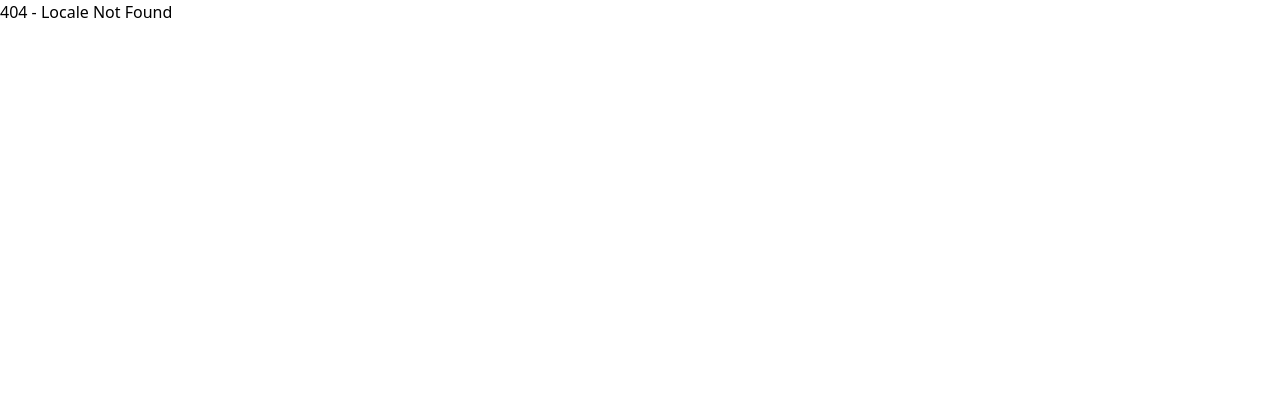
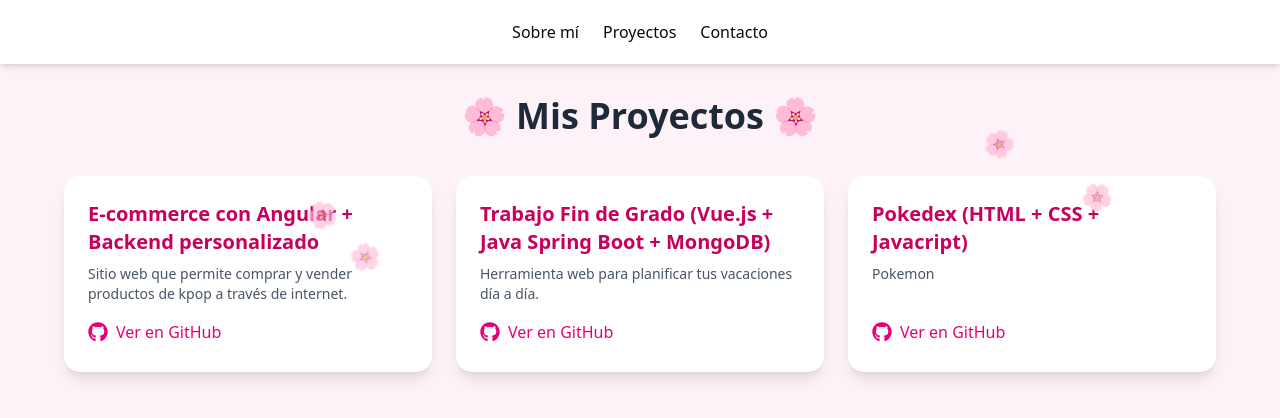
Before and after one commit to mfarinardguez/bymaria-portfolio, a Next.js app: page /projects in a window 1280 px wide. Before the commit this address had no page. Shown: the top 418 px of the page. Built offline with nearby package versions, Linux system fonts and the light colour scheme.

Commit message:
Fix errors

```diff
--- a/package.json
+++ b/package.json
@@ -21,6 +21,7 @@
     "react": "^19.0.0",
     "react-dom": "^19.0.0",
     "react-hook-form": "^7.57.0",
+    "react-icons": "^5.5.0",
     "tailwind-merge": "^3.3.0",
     "zod": "^3.25.56"
   },
--- a/src/app/components/SakuraRain.module.css
+++ /dev/null
@@ -1,26 +0,0 @@
-.sakuraContainer {
-  pointer-events: none;
-  position: fixed;
-  top: 0;
-  left: 0;
-  width: 100%;
-  height: 100%;
-  z-index: 0;
-  overflow: hidden;
-}
-
-.sakura {
-  position: absolute;
-  top: -50px;
-  font-size: 24px;
-  animation-name: fall;
-  animation-timing-function: linear;
-  animation-iteration-count: infinite;
-}
-
-@keyframes fall {
-  to {
-    transform: translateY(100vh) rotate(360deg);
-    opacity: 0;
-  }
-}
--- a/src/app/components/SakuraRain.tsx
+++ b/src/app/components/SakuraRain.tsx
@@ -1,7 +1,6 @@
 'use client';
 
 import { useEffect, useState } from "react";
-import styles from "./SakuraRain.module.css";
 
 interface SakuraProps {
   id: number;
@@ -25,11 +24,11 @@ export default function SakuraRain() {
   }, []);
 
   return (
-    <div className={styles.sakuraContainer}>
+    <div className="sakuraContainer">
       {sakuras.map(({ id, left, delay, duration }) => (
         <div
           key={id}
-          className={styles.sakura}
+          className="sakura"
           style={{
             left: `${left}%`,
             animationDelay: `${delay}s`,
--- a/src/app/globals.css
+++ b/src/app/globals.css
@@ -53,7 +53,40 @@
     opacity: 0;
   }
 }
+
+.container {
+  max-width: 900px;
+  margin: 0 auto;
+  padding: 6rem 1rem 3rem; /* padding top para navbar fija */
+  font-family: "Georgia", serif;
+  color: #333;
+  background: linear-gradient(135deg, #fcefe3 0%, #f8d7e0 100%);
+  min-height: 100vh;
+  position: relative;
+  z-index: 1;
+}
+
 /* Sakura flowers animation */
+.sakuraContainer {
+  pointer-events: none;
+  position: fixed;
+  top: 0;
+  left: 0;
+  width: 100%;
+  height: 100%;
+  z-index: 0;
+  overflow: hidden;
+}
+
+.sakura {
+  position: absolute;
+  top: -50px;
+  font-size: 24px;
+  animation-name: fall;
+  animation-timing-function: linear;
+  animation-iteration-count: infinite;
+}
+
 .sakura {
   position: fixed;
   top: -5vh;
@@ -68,6 +101,143 @@
   z-index: 0;
 }
 
+/* Navbar */
+
+.navbar {
+  position: fixed;
+  top: 0;
+  width: 100%;
+  background: rgba(252, 239, 227, 0.9);
+  box-shadow: 0 2px 8px rgba(163, 87, 138, 0.1);
+  backdrop-filter: blur(10px);
+  z-index: 10;
+}
+
+.navbar ul {
+  list-style: none;
+  display: flex;
+  justify-content: center;
+  margin: 0;
+  padding: 0.75rem 0;
+  gap: 2rem;
+  font-weight: 600;
+  font-family: "Segoe UI", Tahoma, Geneva, Verdana, sans-serif;
+}
+
+.navbar a {
+  color: #a33972;
+  text-decoration: none;
+  font-size: 1.1rem;
+  transition: color 0.3s ease;
+}
+
+.navbar a:hover,
+.navbar a:focus {
+  color: #d36ca6;
+  outline: none;
+}
+
+/* Sections */
+
+.intro {
+  text-align: center;
+  margin-bottom: 4rem;
+  font-size: 1.2rem;
+}
+
+.highlight {
+  color: #d36ca6;
+  font-weight: 700;
+  font-style: italic;
+}
+
+.projects {
+  margin-bottom: 4rem;
+}
+
+.projects h2 {
+  text-align: center;
+  margin-bottom: 2rem;
+  font-size: 1.8rem;
+  color: #a33972;
+}
+
+.projectGrid {
+  display: grid;
+  grid-template-columns: repeat(auto-fit, minmax(260px, 1fr));
+  gap: 1.5rem;
+  max-width: 900px;
+  margin: 0 auto;
+}
+
+.projectCard {
+  background: #fff0f6;
+  border-radius: 10px;
+  padding: 1.5rem;
+  box-shadow: 0 2px 10px rgba(163, 87, 138, 0.1);
+  transition: box-shadow 0.3s ease, transform 0.3s ease;
+  cursor: default;
+}
+
+.projectCard:hover {
+  box-shadow: 0 8px 20px rgba(163, 87, 138, 0.3);
+  transform: translateY(-5px);
+}
+
+.projectCard h3 {
+  margin-top: 0;
+  margin-bottom: 0.5rem;
+  color: #a33972;
+}
+
+.projectCard p {
+  margin-bottom: 1rem;
+  color: #5e2e4f;
+  font-size: 0.95rem;
+}
+
+.projectLink {
+  color: #d36ca6;
+  font-weight: 600;
+  text-decoration: none;
+}
+
+.projectLink:hover,
+.projectLink:focus {
+  text-decoration: underline;
+}
+
+/* Contact Section */
+
+.contact {
+  text-align: center;
+  font-size: 1.1rem;
+  color: #5e2e4f;
+  margin-bottom: 4rem;
+}
+
+.contact a {
+  color: #a33972;
+  text-decoration: none;
+  font-weight: 600;
+}
+
+.contact a:hover,
+.contact a:focus {
+  text-decoration: underline;
+}
+
+/* Responsive */
+
+@media (max-width: 480px) {
+  .navbar ul {
+    gap: 1rem;
+  }
+
+  .projectCard {
+    padding: 1rem;
+  }
+}
 
 :root {
   --radius: 0.625rem;
@@ -104,14 +274,45 @@
   --sidebar-ring: oklch(0.708 0 0);
 }
 
-.intro {
-  text-align: center;
-  margin-bottom: 4rem;
-  font-size: 1.2rem;
+.dark {
+  --background: oklch(0.145 0 0);
+  --foreground: oklch(0.985 0 0);
+  --card: oklch(0.205 0 0);
+  --card-foreground: oklch(0.985 0 0);
+  --popover: oklch(0.205 0 0);
+  --popover-foreground: oklch(0.985 0 0);
+  --primary: oklch(0.922 0 0);
+  --primary-foreground: oklch(0.205 0 0);
+  --secondary: oklch(0.269 0 0);
+  --secondary-foreground: oklch(0.985 0 0);
+  --muted: oklch(0.269 0 0);
+  --muted-foreground: oklch(0.708 0 0);
+  --accent: oklch(0.269 0 0);
+  --accent-foreground: oklch(0.985 0 0);
+  --destructive: oklch(0.704 0.191 22.216);
+  --border: oklch(1 0 0 / 10%);
+  --input: oklch(1 0 0 / 15%);
+  --ring: oklch(0.556 0 0);
+  --chart-1: oklch(0.488 0.243 264.376);
+  --chart-2: oklch(0.696 0.17 162.48);
+  --chart-3: oklch(0.769 0.188 70.08);
+  --chart-4: oklch(0.627 0.265 303.9);
+  --chart-5: oklch(0.645 0.246 16.439);
+  --sidebar: oklch(0.205 0 0);
+  --sidebar-foreground: oklch(0.985 0 0);
+  --sidebar-primary: oklch(0.488 0.243 264.376);
+  --sidebar-primary-foreground: oklch(0.985 0 0);
+  --sidebar-accent: oklch(0.269 0 0);
+  --sidebar-accent-foreground: oklch(0.985 0 0);
+  --sidebar-border: oklch(1 0 0 / 10%);
+  --sidebar-ring: oklch(0.556 0 0);
 }
 
-.highlight {
-  color: #d36ca6;
-  font-weight: 700;
-  font-style: italic;
+@layer base {
+  * {
+    @apply border-border outline-ring/50;
+  }
+  body {
+    @apply bg-background text-foreground;
+  }
 }
--- a/src/app/layout.tsx
+++ b/src/app/layout.tsx
@@ -1,4 +1,3 @@
-import { NextIntlClientProvider } from 'next-intl';
 import SakuraRain from '@/app/components/SakuraRain';
 import NavBar from '@/app/components/NavBar';
 import './globals.css';
@@ -7,34 +6,19 @@ export function generateStaticParams() {
   return [{ locale: 'en' }, { locale: 'es' }];
 }
 
-export default async function LocaleLayout({
-  children,
-  params
+export default function LocaleLayout({
+  children
 }: {
   children: React.ReactNode;
-  params: { locale: string };
 }) {
-  let messages;
-  try {
-    messages = (await import(`../locales/${params.locale}/common.json`)).default;
-  } catch (error) {
-    return (
-      <html>
-        <body>
-          <h1>404 - Locale Not Found</h1>
-        </body>
-      </html>
-    );
-  }
 
   return (
-    <html lang={params.locale}>
+    <html lang="en">
       <body>
-        <NextIntlClientProvider locale={params.locale} messages={messages}>
           <SakuraRain />
           <NavBar />
           <main className="pt-16">{children}</main>
-        </NextIntlClientProvider>
+
       </body>
     </html>
   );
--- a/src/app/page.tsx
+++ b/src/app/page.tsx
@@ -1,10 +1,11 @@
 export default function AboutPage() {
   return (
-    <main className="flex flex-col md:flex-row items-center justify-center p-6 max-w-4xl mx-auto gap-6 text-center md:text-left h-[calc(100vh-64px)]">
+    <main className="min-h-screen bg-pink-50 p-8">
+      <div className="flex flex-col md:flex-row items-center justify-center p-6 max-w-4xl mx-auto gap-6 text-center md:text-left h-[calc(100vh-64px)]">
         {/* Foto circular */}
         <div className="flex-shrink-0">
           <img
-          src="/tu-foto.jpg"
+            src="77160F90-007B-41C0-B12B-4CD768F81D8D.JPG"
             alt="Foto de María Candelaria Fariña Rodríguez"
             className="w-48 h-48 rounded-full object-cover shadow-lg"
           />
@@ -14,12 +15,13 @@ export default function AboutPage() {
         <div className="flex-1">
           <h1 className="text-3xl font-semibold mb-4">Hola, soy <span className="highlight">María Candelaria Fariña Rodríguez</span></h1>
           <p className="text-lg text-gray-700 leading-relaxed">
-          Soy desarrolladora web apasionada por crear experiencias bonitas y funcionales. Me encanta trabajar con tecnologías modernas como React, Next.js y TypeScript, siempre buscando mejorar mis habilidades y aprender cosas nuevas.
+            Soy desarrolladora web apasionada por crear experiencias bonitas y funcionales. Me encanta trabajar con tecnologías modernas como Angular, React y Vue.js, siempre buscando mejorar mis habilidades y aprender cosas nuevas.
             <br />
             <br />
             En este portfolio encontrarás algunos de mis proyectos destacados y formas para contactarme. ¡Gracias por visitarme! 🌸
           </p>
         </div>
+      </div>
     </main>
   );
 }
--- a/src/app/projects/page.tsx
+++ b/src/app/projects/page.tsx
@@ -1,24 +1,65 @@
+"use client";
+
+import { Card, CardContent } from "@/components/ui/card";
+import { FaGithub } from "react-icons/fa";
+
+type Proyecto = {
+  nombre: string;
+  descripcion: string;
+  githubUrl: string;
+};
+
 const proyectos = [
   {
-    name: "Proyecto Sakura",
-    description: "Animación floral en React",
-    url: "https://github.com/tuusuario/proyecto-sakura",
+    name: "E-commerce con Angular + Backend personalizado",
+    description: "Sitio web que permite comprar y vender productos de kpop a través de internet.",
+    url: "https://github.com/lariarguez/ecommerce.git",
   },
+  {
+    name: "Trabajo Fin de Grado (Vue.js + Java Spring Boot + MongoDB)",
+    description: "Herramienta web para planificar tus vacaciones día a día.",
+    url: "https://github.com/lariarguez/touristic-route-designer.git",
+  },
+  {
+    name: "Pokedex (HTML + CSS + Javacript)",
+    description: "Pokemon",
+    url: "https://github.com/lariarguez/pokedex.git"
+  }
 ];
 
 export default function ProyectosPage() {
   return (
-    <section className="projects">
-      <h2>Proyectos</h2>
-      <div className="project-grid">
-        {proyectos.map((p) => (
-          <div key={p.name} className="project-card">
-            <h3>{p.name}</h3>
-            <p>{p.description}</p>
-            <a href={p.url} target="_blank">Ver proyecto</a>
+    <div className="min-h-screen bg-pink-50 p-8">
+      <h1 className="text-4xl font-bold text-center mb-10 text-gray-800">
+        🌸 Mis Proyectos 🌸
+      </h1>
+
+      <div className="grid gap-6 md:grid-cols-2 lg:grid-cols-3 max-w-6xl mx-auto">
+        {proyectos.map((proyecto, index) => (
+          <div
+            key={index}
+            className="bg-white rounded-2xl shadow-lg p-6 flex flex-col justify-between hover:scale-105 transition-transform duration-300"
+          >
+            <div>
+              <h2 className="text-xl font-semibold text-pink-700 mb-2">
+                {proyecto.name}
+              </h2>
+              <p className="text-gray-600 text-sm">{proyecto.description}</p>
+            </div>
+            <div className="mt-4">
+              <a
+                href={proyecto.url}
+                target="_blank"
+                rel="noopener noreferrer"
+                className="inline-flex items-center text-pink-600 hover:underline"
+              >
+                <FaGithub className="w-5 h-5 mr-2" />
+                Ver en GitHub
+              </a>
+            </div>
           </div>
         ))}
       </div>
-    </section>
+    </div>
   );
 }
--- a/src/locales/en/common.json
+++ /dev/null
@@ -1,9 +0,0 @@
-{
-  "Home": {
-    "welcome": "Welcome to my portfolio!"
-  },
-  "About": {
-    "title": "About me",
-    "description": "I am a web developer..."
-  }
-}
--- a/src/locales/es/common.json
+++ /dev/null
@@ -1,9 +0,0 @@
-{
-  "Home": {
-    "welcome": "¡Bienvenido a mi portfolio!"
-  },
-  "About": {
-    "title": "Sobre mí",
-    "description": "Soy desarrolladora web..."
-  }
-}
```
Also changed, not shown: public/77160F90-007B-41C0-B12B-4CD768F81D8D.JPG (added). Lines whose indentation alone changed are shown as unchanged.
